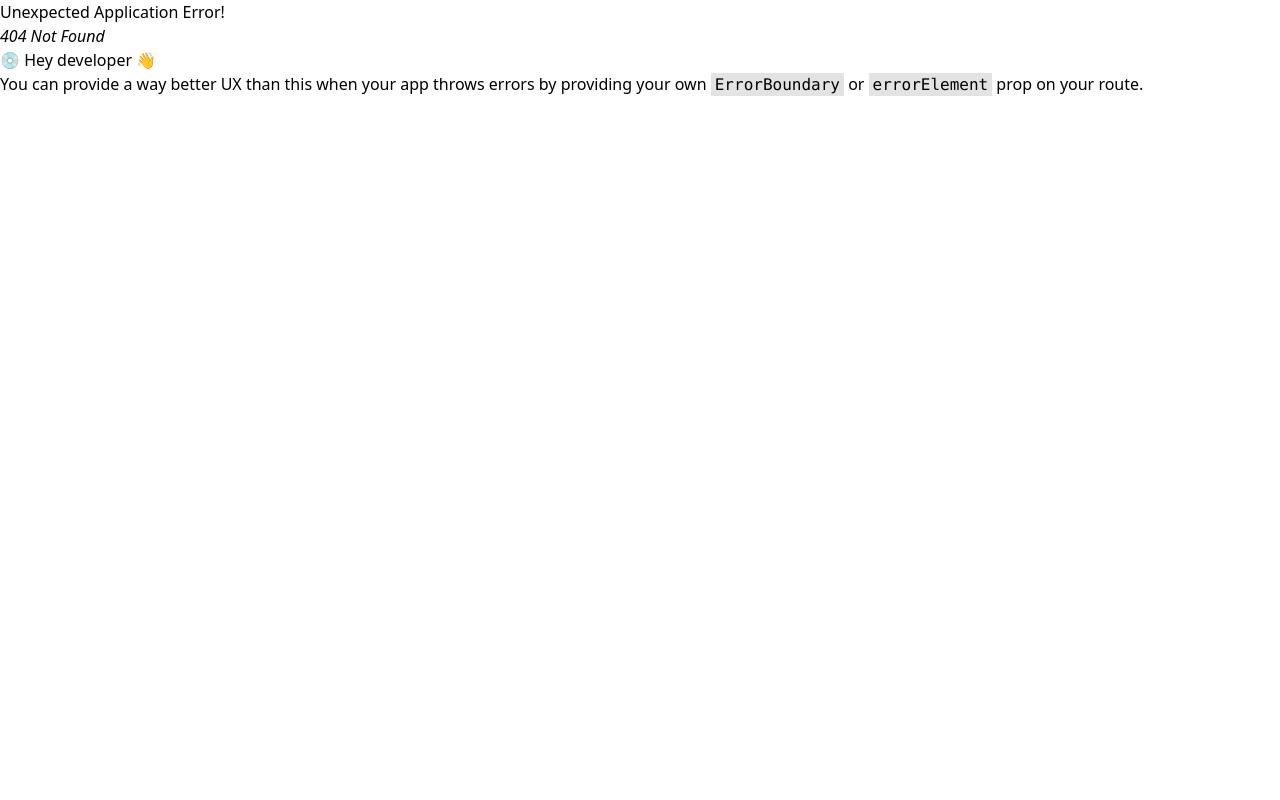
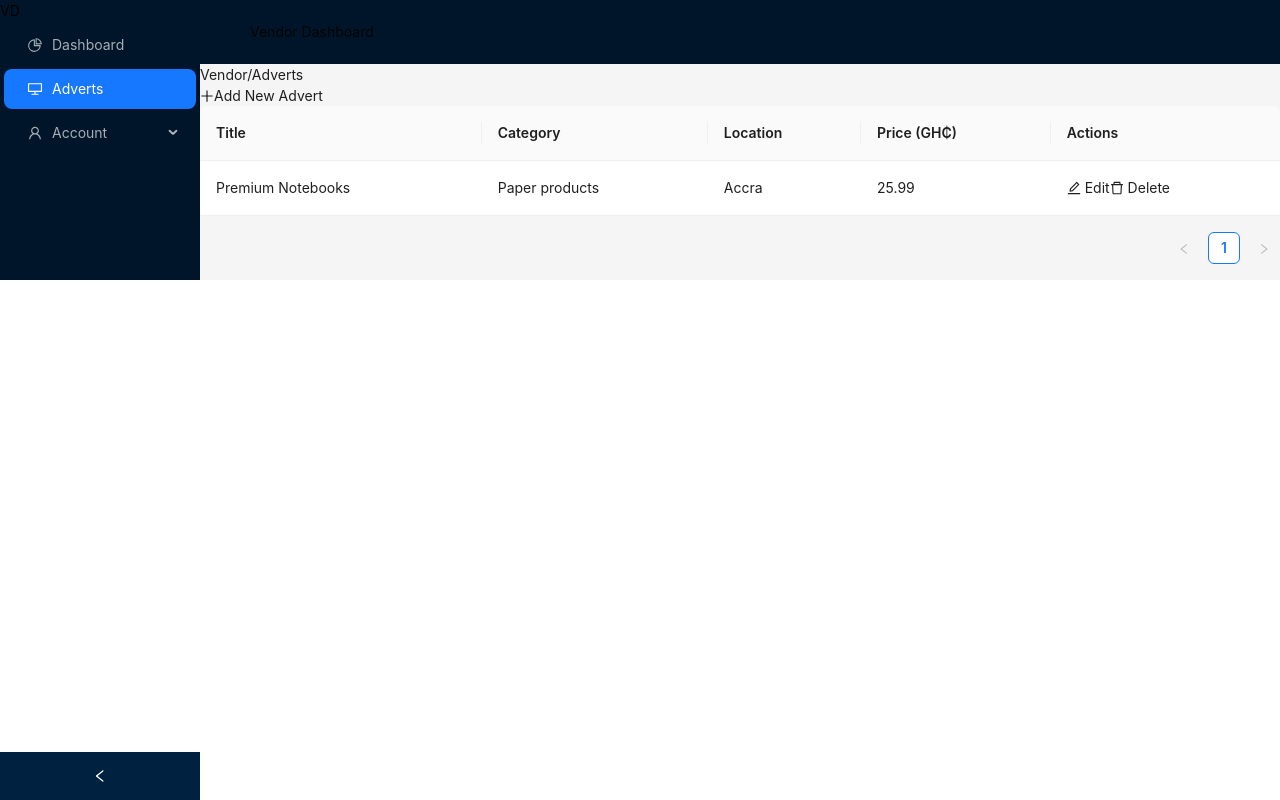
Before and after one commit to BlueKoders/Advertisement-Project, a React (Vite) app: page /ven-interface in a window 1280 px wide. Before the commit this address had no page. Built offline with nearby package versions, Linux system fonts and the light colour scheme.

Commit message:
Worked on the Vendor interface

```diff
--- a/src/App.jsx
+++ b/src/App.jsx
@@ -10,6 +10,7 @@ import VendorDashboard from './layouts/VendorDashboard';
 import { useEffect, useState } from 'react';
 import Navbar from './components/Navbar';
 import About from './pages/About';
+import VendorInterface from './pages/VendorInterface';
 
 const Layout = () => {
   const [isLoggedIn, setIsLoggedIn] = useState(false);
@@ -67,6 +68,10 @@ function App() {
       path: '/About',
       element: <About />,
     },
+    {
+      path: '/ven-interface',
+      element: <VendorInterface />,
+    },
 
   ]);
 
--- a/src/pages/VendorAdForm/index.jsx
+++ b/src/pages/VendorAdForm/index.jsx
@@ -23,8 +23,8 @@ const VendorAdForm = () => {
         <h2 className="text-2xl font-bold mb-6 text-blue-700 text-center">Post a New Advert</h2>
         <form onSubmit={onSubmit} className="space-y-4">
           <div>
-            <label htmlFor="posting_title" className="block text-sm font-medium text-blue-700">Posting Title</label>
-            <input type="text" id="posting_title" name="posting_title" required className="mt-1 block w-full rounded-md border-gray-300 shadow-md focus:border-indigo-300 focus:ring focus:ring-indigo-200 focus:ring-opacity-50" />
+            <label htmlFor="title" className="block text-sm font-medium text-blue-700">Title</label>
+            <input type="text" id="title" name="title" required className="mt-1 block w-full rounded-md border-gray-300 shadow-md focus:border-indigo-300 focus:ring focus:ring-indigo-200 focus:ring-opacity-50" />
           </div>
 
           <div>
--- a/src/pages/VendorInterface/index.jsx
+++ b/src/pages/VendorInterface/index.jsx
@@ -1,16 +1,16 @@
 import React, { useState } from 'react';
 import {
   DesktopOutlined,
-  FileOutlined,
   PieChartOutlined,
-  TeamOutlined,
   UserOutlined,
   EditOutlined,
   DeleteOutlined,
+  PlusOutlined,
 } from '@ant-design/icons';
-import { Breadcrumb, Layout, Menu, theme, Table, Space, Modal, Form, Input, Button } from 'antd';
+import { Layout, Menu, Table, Modal, Form, Input, Select, InputNumber, message } from 'antd'; // import message
 
 const { Header, Content, Footer, Sider } = Layout;
+const { TextArea } = Input;
 
 function getItem(label, key, icon, children) {
   return {
@@ -30,19 +30,35 @@ const items = [
   ]),
 ];
 
+const categories = [
+  { value: 'writing instruments', label: 'Writing Instruments' },
+  { value: 'paper products', label: 'Paper Products' },
+  { value: 'organization', label: 'Organization' },
+  { value: 'art supplies', label: 'Art Supplies' },
+  { value: 'technology', label: 'Technology' },
+  { value: 'classroom essentials', label: 'Classroom Essentials' },
+  { value: 'sports & pe', label: 'Sports & PE' },
+  { value: 'school uniforms', label: 'School Uniforms' },
+];
+
 const VendorInterface = () => {
   const [collapsed, setCollapsed] = useState(false);
   const [selectedMenu, setSelectedMenu] = useState('2');
+  const [loading, setLoading] = useState(false);
   const [adverts, setAdverts] = useState([
-    { id: 1, title: 'Advert 1', description: 'Description 1' },
-    { id: 2, title: 'Advert 2', description: 'Description 2' },
+    {
+      id: 1,
+      title: 'Premium Notebooks',
+      description: 'High-quality notebooks for students',
+      location: 'Accra',
+      price: 25.99,
+      category: 'paper products',
+      images: []
+    },
   ]);
   const [isModalVisible, setIsModalVisible] = useState(false);
   const [editingAdvert, setEditingAdvert] = useState(null);
-
-  const {
-    token: { colorBgContainer, borderRadiusLG },
-  } = theme.useToken();
+  const [form] = Form.useForm();
 
   const columns = [
     {
@@ -51,24 +67,47 @@ const VendorInterface = () => {
       key: 'title',
     },
     {
-      title: 'Description',
-      dataIndex: 'description',
-      key: 'description',
+      title: 'Category',
+      dataIndex: 'category',
+      key: 'category',
+      render: (text) => text.charAt(0).toUpperCase() + text.slice(1),
     },
     {
-      title: 'Action',
+      title: 'Location',
+      dataIndex: 'location',
+      key: 'location',
+    },
+    {
+      title: 'Price (GH₵)',
+      dataIndex: 'price',
+      key: 'price',
+      render: (price) => price.toFixed(2),
+    },
+    {
+      title: 'Actions',
       key: 'action',
       render: (_, record) => (
-        <Space size="middle">
-          <a onClick={() => handleEdit(record)}><EditOutlined /> Edit</a>
-          <a onClick={() => handleDelete(record.id)}><DeleteOutlined /> Delete</a>
-        </Space>
+        <div className="flex space-x-2">
+          <button
+            onClick={() => handleEdit(record)}
+            className="flex items-center text-blue-600 hover:text-blue-800"
+          >
+            <EditOutlined className="mr-1" /> Edit
+          </button>
+          <button
+            onClick={() => handleDelete(record.id)}
+            className="flex items-center text-red-600 hover:text-red-800"
+          >
+            <DeleteOutlined className="mr-1" /> Delete
+          </button>
+        </div>
       ),
     },
   ];
 
   const handleEdit = (record) => {
     setEditingAdvert(record);
+    form.setFieldsValue(record);
     setIsModalVisible(true);
   };
 
@@ -77,107 +116,239 @@ const VendorInterface = () => {
       title: 'Are you sure you want to delete this advert?',
       onOk() {
         setAdverts(adverts.filter(advert => advert.id !== id));
+        message.success('Advert deleted successfully'); // success message for delete
       },
     });
   };
 
-  const handleOk = (values) => {
+  const handleOk = async (values) => {
+    setLoading(true);
+    try {
+      const formData = {
+        ...values,
+        images: values.images?.fileList || [],
+      };
+
       if (editingAdvert) {
         setAdverts(adverts.map(advert =>
-        advert.id === editingAdvert.id ? { ...advert, ...values } : advert
+          advert.id === editingAdvert.id ? { ...advert, ...formData } : advert
         ));
+        message.success('Advert updated successfully'); // success message for update
       } else {
         const newAdvert = {
-        id: Math.max(...adverts.map(a => a.id)) + 1,
-        ...values,
+          id: Math.max(...adverts.map(a => a.id), 0) + 1,
+          ...formData,
         };
         setAdverts([...adverts, newAdvert]);
+        message.success('Advert posted successfully'); // success message for new post
       }
+
       setIsModalVisible(false);
       setEditingAdvert(null);
+      form.resetFields();
+    } catch (error) {
+      message.error('Something went wrong! Please try again.'); // error message for failure
+    } finally {
+      setLoading(false);
+    }
   };
 
   const handleCancel = () => {
     setIsModalVisible(false);
     setEditingAdvert(null);
+    form.resetFields();
   };
 
+
+
   return (
-    <Layout style={{ minHeight: '100vh' }}>
-      <Sider collapsible collapsed={collapsed} onCollapse={(value) => setCollapsed(value)}>
-        <div className="demo-logo-vertical" />
+    <Layout className="min-h-screen">
+      <Sider
+        collapsible
+        collapsed={collapsed}
+        onCollapse={setCollapsed}
+        className="bg-blue-800"
+      >
+        <div className="h-16 m-4 bg-blue-900 rounded-lg flex items-center justify-center">
+          <span className="text-white font-bold text-xl">VD</span>
+        </div>
         <Menu
           theme="dark"
           defaultSelectedKeys={['2']}
           mode="inline"
           items={items}
           onSelect={({ key }) => setSelectedMenu(key)}
+          className="bg-blue-800"
         />
       </Sider>
+
       <Layout>
-        <Header style={{ padding: 0, background: colorBgContainer }} />
-        <Content style={{ margin: '0 16px' }}>
-          <Breadcrumb style={{ margin: '16px 0' }}>
-            <Breadcrumb.Item>Vendor</Breadcrumb.Item>
-            <Breadcrumb.Item>Adverts</Breadcrumb.Item>
-          </Breadcrumb>
-          <div
-            style={{
-              padding: 24,
-              minHeight: 360,
-              background: colorBgContainer,
-              borderRadius: borderRadiusLG,
-            }}
+        <Header className="bg-white shadow-md px-6">
+          <div className="flex items-center h-full">
+            <h1 className="text-xl font-semibold text-blue-800">Vendor Dashboard</h1>
+          </div>
+        </Header>
+
+        <Content className="p-6">
+          <div className="flex justify-between items-center mb-6">
+            <div className="text-sm breadcrumbs">
+              <span className="text-gray-600">Vendor</span>
+              <span className="mx-2 text-gray-400">/</span>
+              <span className="text-blue-600">Adverts</span>
+            </div>
+          </div>
+
+          <div className="bg-white rounded-xl shadow-lg p-6">
+            {selectedMenu === '2' && (
+              <div className="space-y-6">
+                <button
+                  onClick={() => setIsModalVisible(true)}
+                  className="flex items-center px-4 py-2 bg-blue-600 text-white rounded-lg hover:bg-blue-700 transition-colors duration-200"
                 >
-            {selectedMenu === '2' && (
-              <>
-                <Button
-                  type="primary"
-                  onClick={() => setIsModalVisible(true)}
-                  style={{ marginBottom: 16 }}
-                >
+                  <PlusOutlined className="mr-2" />
                   Add New Advert
-                </Button>
-                <Table columns={columns} dataSource={adverts} />
-              </>
+                </button>
+
+                <div className="overflow-x-auto">
+                  <Table
+                    columns={columns}
+                    dataSource={adverts}
+                    className="shadow-sm"
+                    rowClassName="hover:bg-blue-50"
+                  />
+                </div>
+              </div>
             )}
           </div>
         </Content>
-        <Footer style={{ textAlign: 'center' }}>
-          Vendor Dashboard ©{new Date().getFullYear()} Created by YourCompany
-        </Footer>
+
       </Layout>
 
       <Modal
-        title={editingAdvert ? "Edit Advert" : "Add New Advert"}
-        visible={isModalVisible}
+        title={null}
+        open={isModalVisible}
         onCancel={handleCancel}
         footer={null}
+        width={720}
+        className="p-0"
+        closable={false}
+        centered
       >
+        <div className="relative min-h-[900px]">
+          <div className="absolute inset-0 bg-cover bg-center z-0" style={{ backgroundImage: "url('./src/assets/images/notebook2.jpg')" }} />
+
+          <div className="relative z-10 p-14">
+            <div className="w-full max-w-md mx-auto bg-inherit rounded-lg shadow-2xl p-8">
+              <h2 className="text-2xl font-bold mb-6 text-blue-700 text-center">
+                {editingAdvert ? "Edit Advert" : "Post a New Advert"}
+              </h2>
+
               <Form
-          initialValues={editingAdvert}
+                form={form}
+                layout="vertical"
                 onFinish={handleOk}
+                className="space-y-6"
               >
                 <Form.Item
                   name="title"
-            label="Title"
+                  label={<span className="text-sm font-medium text-blue-700">Title</span>}
                   rules={[{ required: true, message: 'Please input the title!' }]}
                 >
-            <Input />
+                  <Input
+                    className="w-full rounded-lg border-gray-300 shadow-sm
+                             focus:border-blue-300 focus:ring focus:ring-blue-200 focus:ring-opacity-50"
+                  />
                 </Form.Item>
+
+                <Form.Item
+                  name="location"
+                  label={<span className="text-sm font-medium text-blue-700">Location</span>}
+                  rules={[{ required: true, message: 'Please input the location!' }]}
+                >
+                  <Input
+                    className="w-full rounded-lg border-gray-300 shadow-sm
+                             focus:border-blue-300 focus:ring focus:ring-blue-200 focus:ring-opacity-50"
+                  />
+                </Form.Item>
+
                 <Form.Item
                   name="description"
-            label="Description"
+                  label={<span className="text-sm font-medium text-blue-700">Description</span>}
                   rules={[{ required: true, message: 'Please input the description!' }]}
                 >
-            <Input.TextArea />
+                  <TextArea
+                    rows={4}
+                    className="w-full rounded-lg border-gray-300 shadow-sm
+                             focus:border-blue-300 focus:ring focus:ring-blue-200 focus:ring-opacity-50"
+                  />
                 </Form.Item>
-          <Form.Item>
-            <Button type="primary" htmlType="submit">
-              {editingAdvert ? "Update" : "Create"}
-            </Button>
+
+                <Form.Item
+                  name="images"
+                  label={<span className="text-sm font-medium text-blue-700">Images</span>}
+                  valuePropName="fileList"
+                >
+                  <input
+                    type="file"
+                    multiple
+                    accept="image/*"
+                    className="block w-full text-sm text-gray-500
+                             file:mr-4 file:py-2 file:px-4
+                             file:rounded-lg file:border-0
+                             file:text-sm file:bg-blue-50
+                             file:text-blue-700 hover:file:bg-blue-100"
+                  />
                 </Form.Item>
+
+                <Form.Item
+                  name="price"
+                  label={<span className="text-sm font-medium text-blue-700">Price (GH₵)</span>}
+                  rules={[{ required: true, message: 'Please input the price!' }]}
+                >
+                  <InputNumber
+                    className="w-full rounded-lg"
+                    min={0}
+                    step={0.01}
+                    precision={2}
+                  />
+                </Form.Item>
+
+                <Form.Item
+                  name="category"
+                  label={<span className="text-sm font-medium text-blue-700">Category</span>}
+                  rules={[{ required: true, message: 'Please select a category!' }]}
+                >
+                  <Select
+                    options={categories}
+                    className="w-full rounded-lg"
+                  />
+                </Form.Item>
+
+                <div className="flex space-x-4">
+                  <button
+                    type="button"
+                    onClick={handleCancel}
+                    className="flex-1 py-2 px-4 border border-gray-300 rounded-lg text-gray-700
+                             hover:bg-gray-50 transition-colors duration-200"
+                  >
+                    Cancel
+                  </button>
+                  <button
+                    type="submit"
+                    disabled={loading}
+                    className={`flex-1 py-2 px-4 rounded-lg text-white font-medium ${
+                      loading
+                        ? 'bg-blue-400 cursor-not-allowed'
+                        : 'bg-blue-600 hover:bg-blue-700 transition-colors duration-200'
+                    }`}
+                  >
+                    {loading ? 'Processing...' : editingAdvert ? 'Update Advert' : 'Post Advert'}
+                  </button>
+                </div>
               </Form>
+            </div>
+          </div>
+        </div>
       </Modal>
     </Layout>
   );
```
Also changed, not shown: src/assets/images/notebook2.jpg (added). Lines whose indentation alone changed are shown as unchanged.
